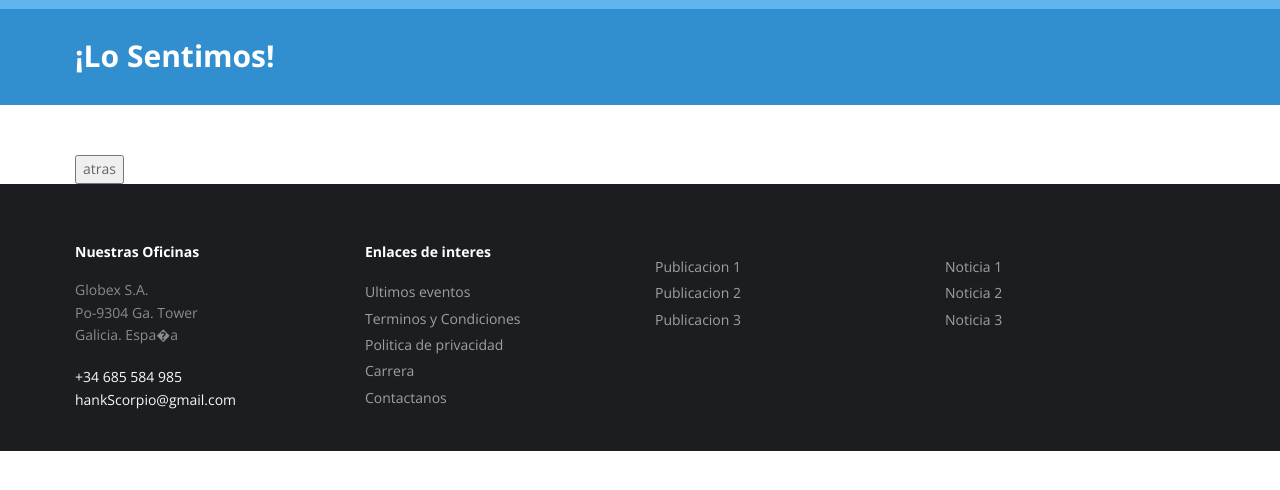
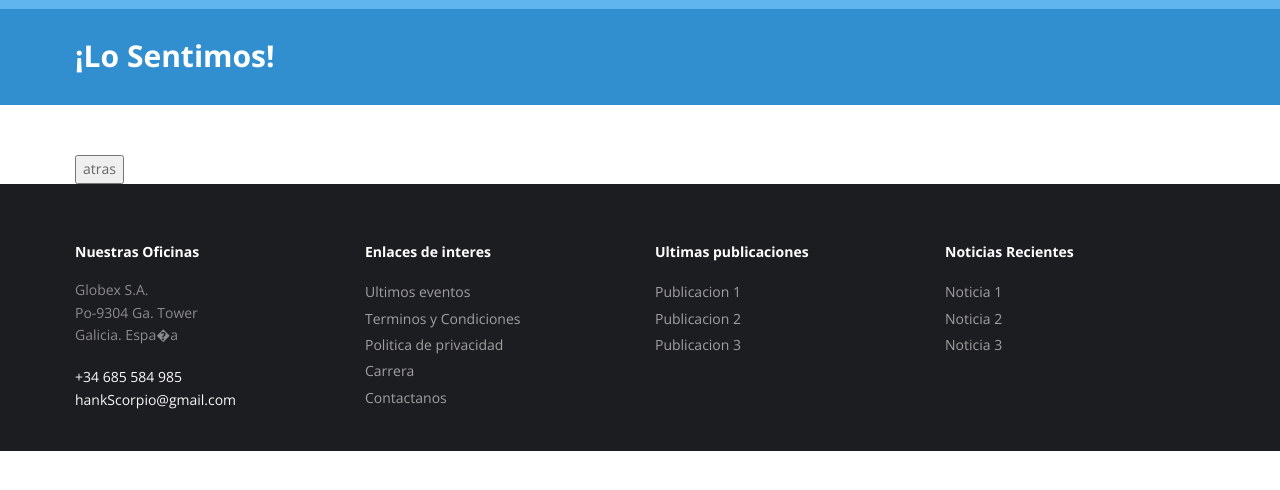
Before and after one commit to gdvarela/ET3, a PHP site: page /Controladores/Privada/C_ERRORP.php in a window 1280 px wide. Shown: the part 126-616 px from the top of the page. Run offline with PHP 8.4, Linux system fonts and the light colour scheme; a user stored in the database is signed in; data that the repository does not hold is empty.

Commit message:
Corrención error visual

```diff
--- a/GESTAPP/Modelos/ESPANHOL.php
+++ b/GESTAPP/Modelos/ESPANHOL.php
@@ -353,6 +353,8 @@ PIXEL
 'Nuestras Oficinas' => 'Nuestras Oficinas',
 'Enlaces de interes' => 'Enlaces de interes',
 'Contactanos' => 'Contactanos',
+'Noticias Recientes' => 'Noticias Recientes',
+'Ultimas publicaciones' => ' Ultimas publicaciones',
 'Carrera' => 'Carrera',
 'Politica de privacidad' => 'Politica de privacidad',
 'Terminos y Condiciones' => 'Terminos y Condiciones',
```
